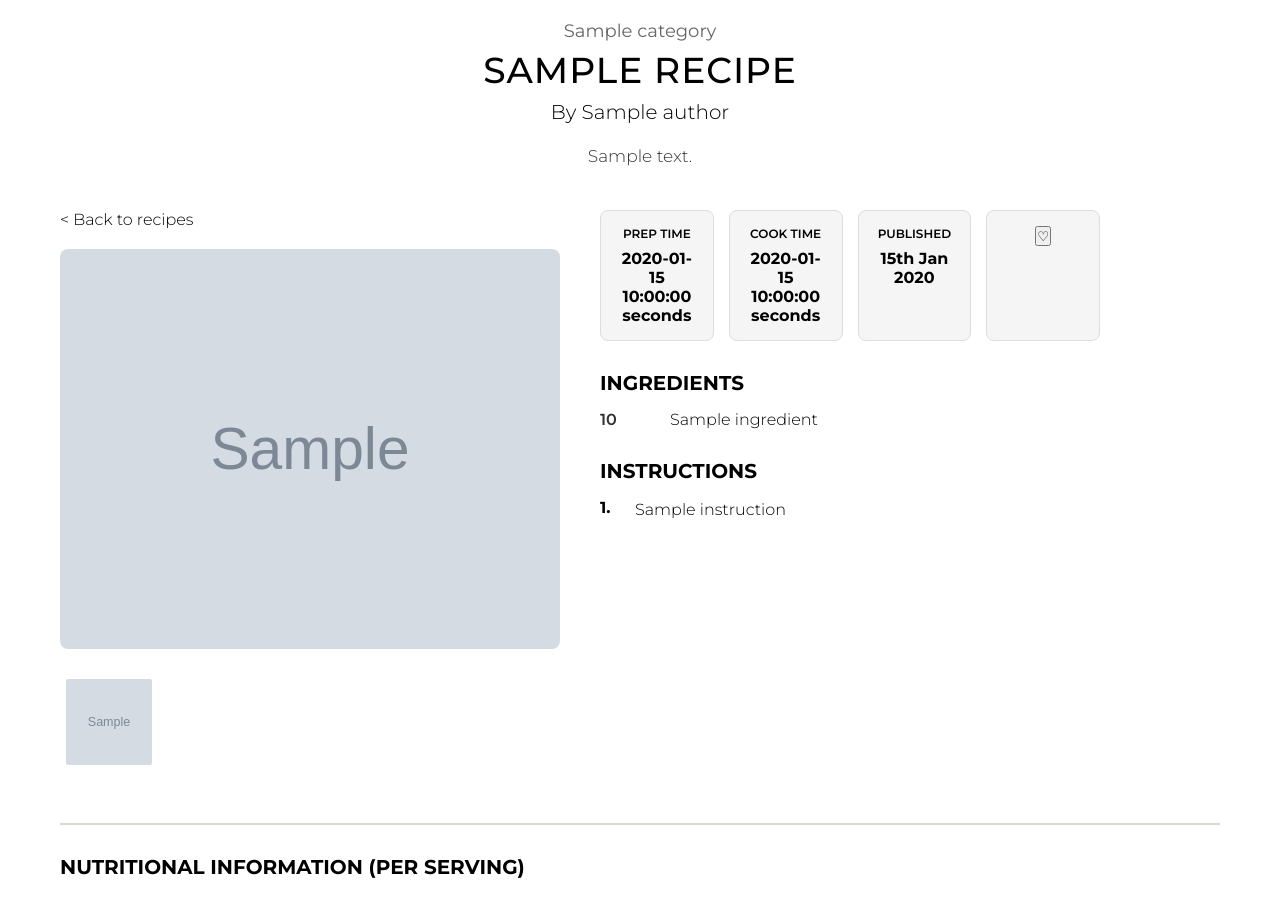
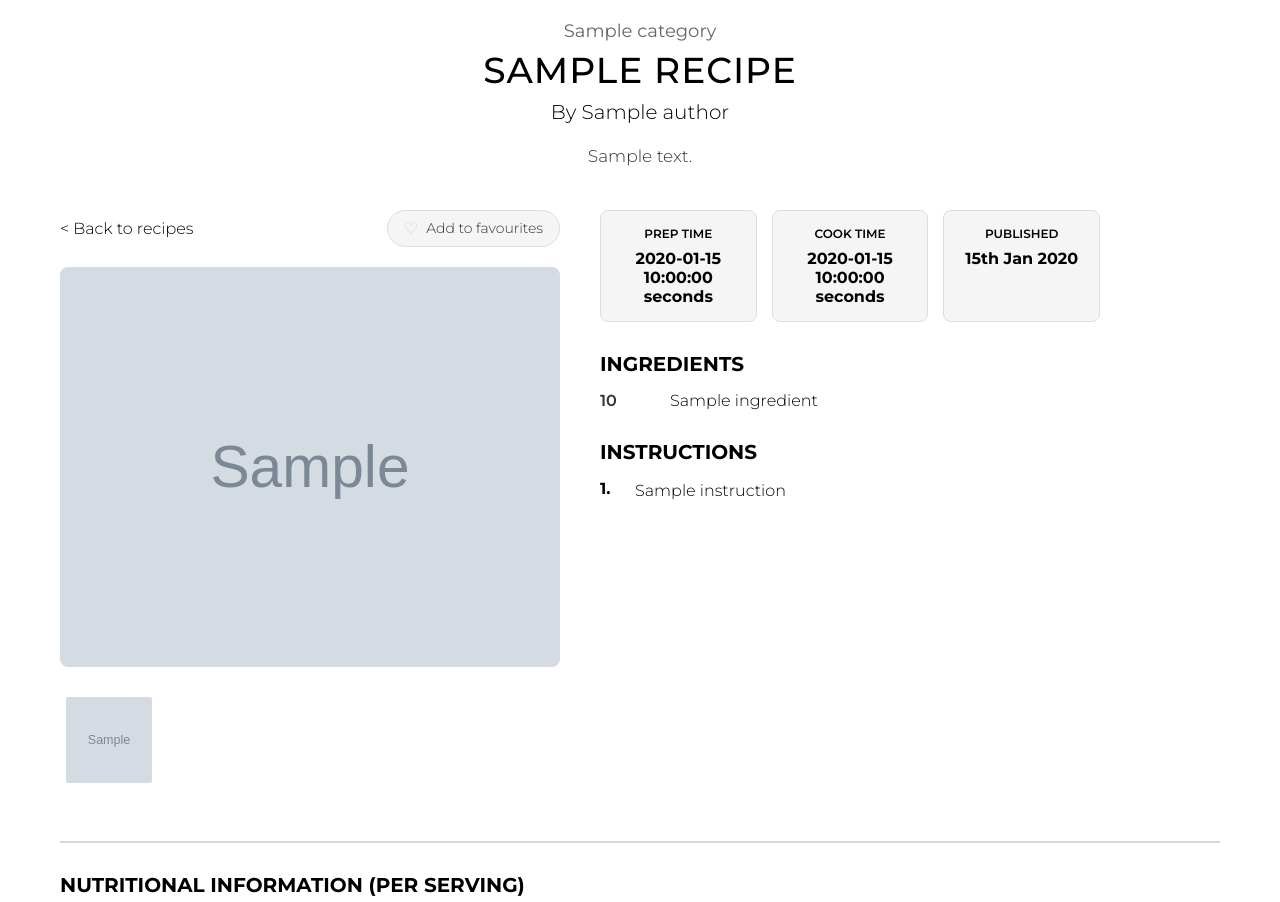
Before and after one commit to WilliamTayNZ/recipes-portal, a Flask app: template recipe/templates/recipe.html in a window 1280 px wide. Shown: the part 75-977 px from the top of the page. Run offline with Flask 3, Linux system fonts and the light colour scheme; the visitor is signed in with stand-in values (Sample User, id 1); the template is opened without the code that fills it: most values are stand-ins (such as "Sample title", 1, 10 or a date in 2020); grey boxes marked "Sample" are stand-in pictures; parts of the project's set-up code (start-up, migrations or seed data) failed here and were passed over.

Commit message:
Updated favourite feature

```diff
--- a/recipe/static/css/main.css
+++ b/recipe/static/css/main.css
@@ -154,6 +154,7 @@ footer {
     justify-content: flex-start;
     cursor: pointer;
     transition: transform 0.2s ease-in-out, box-shadow 0.2s ease-in-out;
+    position: relative;
 }
 
 .browse-card:hover {
@@ -237,3 +238,36 @@ footer {
     padding: 8px;
     font-size: 1rem;
 }
+
+/* Favourite button for browse cards */
+.fav-btn {
+    position: absolute;
+    top: 10px;
+    right: 10px;
+    background: rgba(255, 255, 255, 0.9);
+    border: 1px solid #ddd;
+    border-radius: 50%;
+    width: 35px;
+    height: 35px;
+    cursor: pointer;
+    display: flex;
+    align-items: center;
+    justify-content: center;
+    font-size: 18px;
+    transition: all 0.2s ease;
+    z-index: 10;
+}
+
+.fav-btn:hover {
+    background: rgba(255, 255, 255, 1);
+    transform: scale(1.1);
+}
+
+.fav-btn .heart {
+    color: #ccc;
+    transition: color 0.2s ease;
+}
+
+.fav-btn.favorited .heart {
+    color: #e74c3c;
+}
--- a/recipe/static/css/recipe.css
+++ b/recipe/static/css/recipe.css
@@ -97,9 +97,15 @@ nav img {
     max-width: 500px;
 }
 
+.gallery-header {
+    display: flex;
+    justify-content: space-between;
+    align-items: center;
+    margin-bottom: 20px;
+}
+
 .back-link {
     display: inline-block;
-    margin-bottom: 20px;
     color: #000;
     text-decoration: none;
     font-size: 16px;
@@ -107,6 +113,44 @@ nav img {
 
 .back-link:hover {
     text-decoration: underline;
+}
+
+.favourite-form {
+    margin: 0;
+}
+
+.favourite-btn {
+    display: flex;
+    align-items: center;
+    gap: 8px;
+    background: #f5f5f5;
+    border: 1px solid #ddd;
+    border-radius: 20px;
+    padding: 8px 16px;
+    cursor: pointer;
+    font-size: 14px;
+    font-weight: 500;
+    color: #333;
+    transition: all 0.2s ease;
+}
+
+.favourite-btn:hover {
+    background: #e8e8e8;
+    border-color: #ccc;
+}
+
+.heart {
+    font-size: 16px;
+    color: #ccc;
+    transition: color 0.2s ease;
+}
+
+.favourite-btn.favorited .heart {
+    color: #e74c3c;
+}
+
+.fav-text {
+    white-space: nowrap;
 }
 
 .main-image-container {
--- a/recipe/templates/recipe.html
+++ b/recipe/templates/recipe.html
@@ -17,7 +17,15 @@
         <div class="recipe-content">
             <!-- Left Side - Image Gallery -->
             <div class="image-gallery">
-                <a href="{{ url_for('browse_bp.browse') }}" class="back-link">&lt; Back to recipes</a>
+                <div class="gallery-header">
+                    <a href="{{ url_for('browse_bp.browse') }}" class="back-link">&lt; Back to recipes</a>
+                    {% if session.get('user_name') %}
+                        <button type="button" class="favourite-btn{% if recipe.is_favourite %} favorited{% endif %}" data-recipe-id="{{ recipe.id }}">
+                            <span class="heart">{{ "♥" if recipe.is_favourite else "♡" }}</span>
+                            <span class="fav-text">{{ "Remove from favourites" if recipe.is_favourite else "Add to favourites" }}</span>
+                        </button>
+                    {% endif %}
+                </div>
 
                 <div class="main-image-container">
                     <div class="main-image">
@@ -59,15 +67,6 @@
                         <span class="info-label">PUBLISHED</span>
                         <span class="info-value">{{ recipe.date.strftime('%d{} %b %Y'.format('th' if 10 <= recipe.date.day % 100 <= 20 else {1: 'st', 2: 'nd', 3: 'rd'}.get(recipe.date.day % 10, 'th'))) if recipe.date else "Not specified" }}</span>
                     </div>
-                    {% if session.get('user_name') %}
-                        <div class="info-box">
-                            <form method="post" action="{{ url_for('browse_bp.toggle_favourite', recipe_id=recipe.id) }}">
-                                <button type="submit" class="fav-btn" aria-label="Toggle favourite">
-                                    {{ "♥" if recipe.is_favourite else "♡" }}
-                                </button>
-                            </form>
-                        </div>
-                    {% endif %}
                 </div>
 
                 <!-- Ingredients -->
@@ -189,4 +188,47 @@
             </div>
         </div>
     {% endif %}
+
+
+    #auto update the favourite button and text, upon clicking the button
+    <script>
+        document.addEventListener('DOMContentLoaded', function() {
+            const favouriteBtn = document.querySelector('.favourite-btn');
+
+            if (favouriteBtn) {
+                favouriteBtn.addEventListener('click', function() {
+                    const recipeId = this.getAttribute('data-recipe-id');
+                    const heart = this.querySelector('.heart');
+                    const favText = this.querySelector('.fav-text');
+
+                    // Make AJAX request
+                    fetch(`/favourites/${recipeId}/toggle`, {
+                        method: 'POST',
+                        headers: {
+                            'Content-Type': 'application/json',
+                        },
+                    })
+                    .then(response => response.json())
+                    .then(data => {
+                        if (data.success) {
+                            // Toggle the visual state
+                            if (data.is_favourite) {
+                                this.classList.add('favorited');
+                                heart.textContent = '♥';
+                                favText.textContent = 'Remove from favourites';
+                            } else {
+                                this.classList.remove('favorited');
+                                heart.textContent = '♡';
+                                favText.textContent = 'Add to favourites';
+                            }
+                        }
+                    })
+                    .catch(error => {
+                        console.error('Error toggling favourite:', error);
+                    });
+                });
+            }
+        });
+    </script>
+
 {% endblock %}
```
Also changed, not shown: recipe/blueprints/browse/browse.py (+27 -4 lines), recipe/blueprints/browse/services.py (+9 -6 lines), recipe/templates/browse.html (+46 -1 lines).
